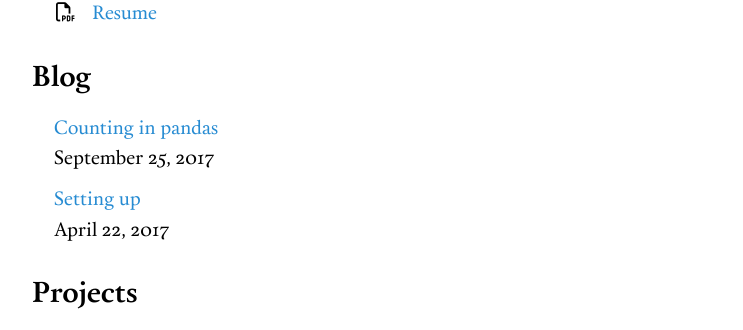
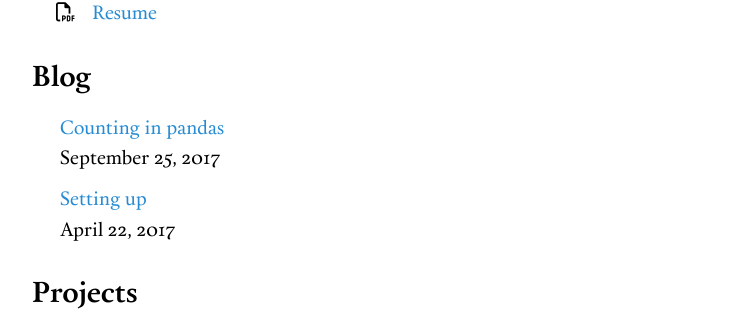
Before and after one commit to vegarsti/vegarsti.github.io, a Jekyll site: the page built from index.md, in a window 1280 px wide. Shown: the part 439-769 px from the top of the page, without its empty margins (258-1001 px from the left). Built offline with Jekyll 4.4.1, drawn with Linux system fonts in a browser that asks for light colours; nearby versions of some CDN libraries.

Commit message:
Fix margin on blog links properly

```diff
--- a/css/style.scss
+++ b/css/style.scss
@@ -174,7 +174,7 @@ li:before {
 }
 
 #blog-links {
-  margin-left: 22px;
+  margin-left: 28px;
   margin-top: -10px;
 }
 
```
